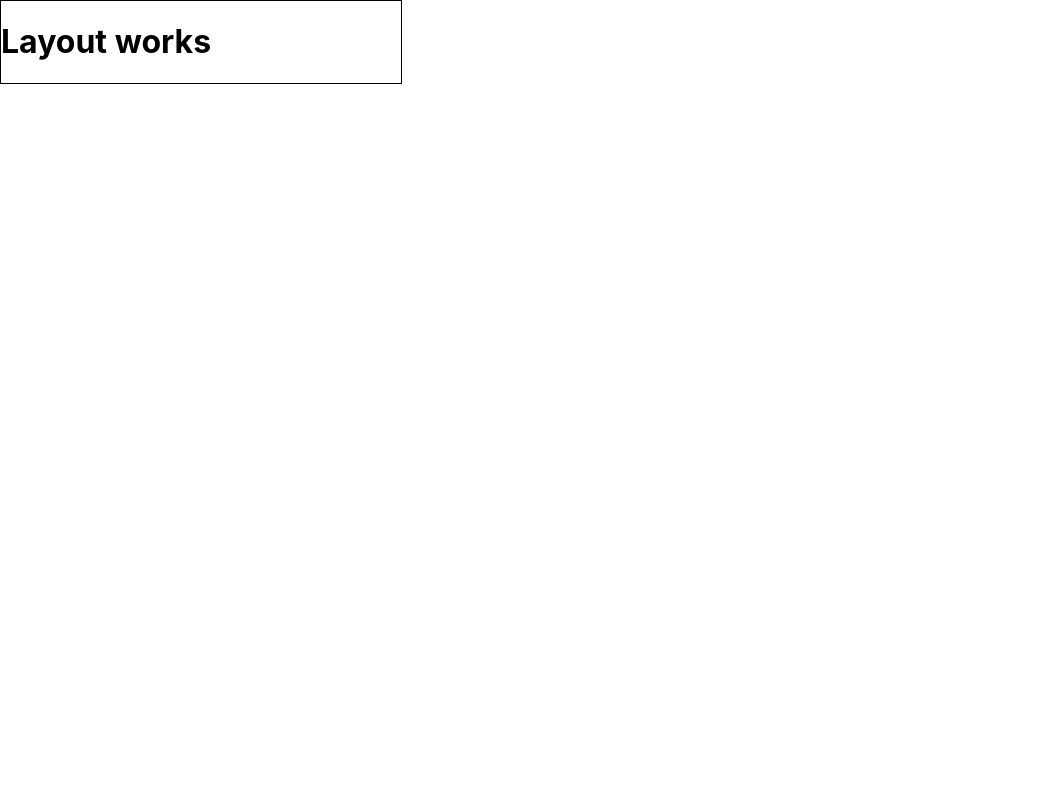
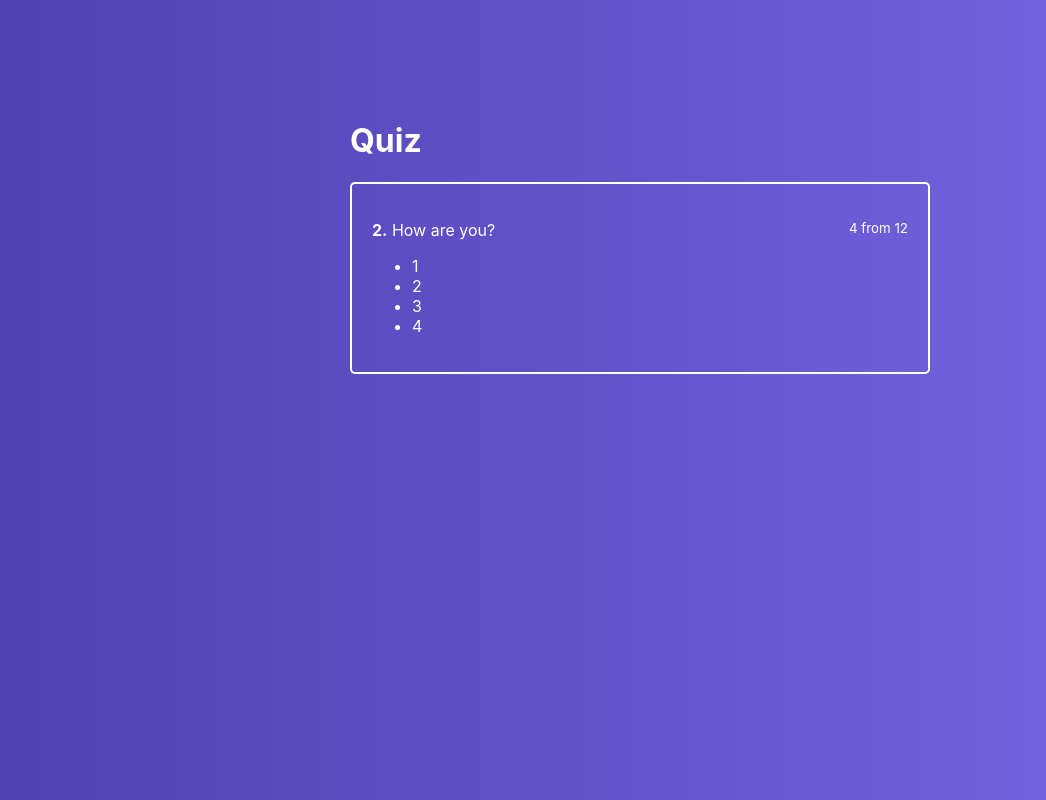
Before and after one commit to rostia-vrt/react-quiz, a React (Create React App) app: page / in a window 1280 px wide. Shown: the whole page, without its empty margins (0-1046 px from the left). Built offline with nearby package versions, Linux system fonts and the light colour scheme.

Commit message:
add styles

```diff
--- a/src/App.js
+++ b/src/App.js
@@ -1,13 +1,11 @@
 import Layout from '../src/hoc/Layout/Layout'
+import Quiz from './containers/Quiz/Quiz'
 
 function App() {
   return (
     <Layout>
 
-
-      <div style={{width: 400, border: '1px solid black'}}>
-        <h1>Layout works</h1>
-      </div>
+      <Quiz />
     </Layout>
   );
 }
--- /dev/null
+++ b/src/components/ActiveQuiz/ActiveQuiz.js
@@ -0,0 +1,25 @@
+import React from 'react'
+import classes from '../ActiveQuiz/ActiveQuiz.module.css'
+
+
+const ActiveQuiz = props => (
+    <div className={classes.ActiveQuiz}>
+        <p className={classes.Question}>
+            <span>
+                <strong>2.</strong>
+                &nbsp;How are you?
+            </span>
+
+            <small>4 from 12</small>
+        </p>
+
+        <ul>
+            <li>1</li>
+            <li>2</li>
+            <li>3</li>
+            <li>4</li>
+        </ul>
+    </div>
+)
+
+export default ActiveQuiz
--- /dev/null
+++ b/src/components/ActiveQuiz/ActiveQuiz.module.css
@@ -0,0 +1,13 @@
+.ActiveQuiz {
+    padding: 20px;
+    color: #fff;
+    border: 2px solid #fff;
+    border-radius: 5px;
+    margin: 0 10px;
+    box-sizing: border-box;
+
+}
+.Question {
+    display: flex;
+    justify-content: space-between;
+}
--- /dev/null
+++ b/src/containers/Quiz/Quiz.js
@@ -0,0 +1,25 @@
+import React, {Component} from 'react'
+import classes from '../Quiz/Quiz.module.css'
+import ActiveQuiz from '../../components/ActiveQuiz/ActiveQuiz'
+
+
+class Quiz extends Component {
+    state = {
+        quiz: []
+    }
+
+
+    render() {
+        return (
+            <div className={classes.Quiz}>
+                <div className={classes.QuizWrapper}>
+                    <h1>Quiz</h1>
+
+                    <ActiveQuiz/>
+                </div>
+            </div>
+        )
+    }
+}
+
+export default Quiz
--- /dev/null
+++ b/src/containers/Quiz/Quiz.module.css
@@ -0,0 +1,16 @@
+.Quiz {
+    display: flex;
+    justify-content: center;
+    padding-top: 100px;
+    flex-grow: 1;
+    width: 100%;
+    background: linear-gradient(90deg, #5041b2 0%, #7969e6 100%);
+}
+.Quiz h1 {
+    color: #fff;
+    margin-left: 10px;
+}
+
+.QuizWrapper {
+    width: 600px;
+}
--- a/src/hoc/Layout/Layout.js
+++ b/src/hoc/Layout/Layout.js
@@ -1,5 +1,6 @@
 import React, {Component} from 'react'
 import classes from '../Layout/Layout.module.css'
+
 
 class Layout extends Component {
     render() {
```
Also changed, not shown: 1 other file (tests, documents, lock files or other folders).
